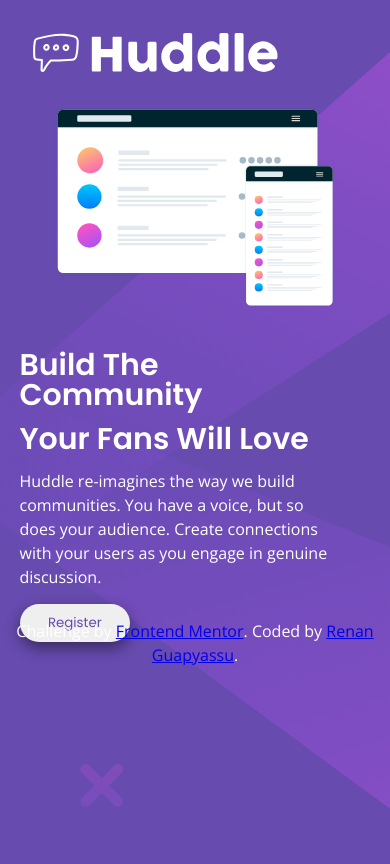
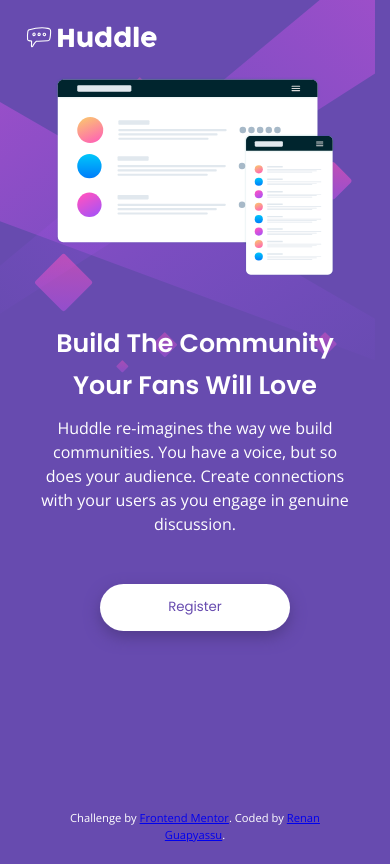
Before and after one commit to RenanGuapyassu/huddle-landing-page-with-single-introductory-section-master, a plain HTML site: page index.html in a window 390 px wide. Drawn offline with nearby package versions, Linux system fonts and the light colour scheme.

Commit message:
Add files via upload

```diff
--- a/style.css
+++ b/style.css
@@ -7,7 +7,7 @@ body{
     color: white;
     background-color: hsl(257, 40%, 49%);
     background-image: url(./images/bg-desktop.svg);
-    background-size: cover;
+    /* background-size: cover; */
     background-repeat: no-repeat;
     max-height: 100vh;
     width: 100vw;
@@ -39,6 +39,7 @@ main{
     margin: 5%;
 }
 .register{
+    margin-top: 5%;
     display: grid;
     align-items: start;
     height: 100%;
@@ -47,21 +48,38 @@ main{
     grid-gap:5%
 }
 button{
+    background-color: white;
     height: 3.5em;
-    width: 35%;
+    width: 200px;
     border-radius: 25px;
     font-family: 'Poppins', sans-serif;
     color: hsl(257, 40%, 49%);
     border-style: none;
-    box-shadow: 0px 6px 15px 0px #00000073;
+    box-shadow: 0px 6px 15px 0px hsl(257, 40%, 39%);
+    cursor: pointer;
+}
+button:hover{
+    background-color: violet;
+    transition-duration: 500ms;
+    color: white;
+
 }
 footer{
     text-align: center;
 }
 @media screen and (max-width: 500px){
+    header img{
+        width: 40%;
+    }
+    body{
+        background-image: url(./images/bg-mobile.svg);
+        }
     main{
         grid-template-columns: auto;
         grid-template-rows: auto auto;
+        grid-gap: 0;
+        height: auto;
+
     }
     .mockup{
         display: flex;
@@ -74,5 +92,22 @@ footer{
         display: flex;
         flex-direction: column;
         justify-content: center;
+        padding: 5%;
+        align-items: center;
+        height: 40vh;
+        text-align: center;
+    }
+    h1{
+        font-size: 3vh;
+    }
+    button{
+        margin-top: 10%;
+        width: 60%;
+    }
+    footer{
+        font-size: .7em;
+        position:absolute;
+        bottom:0;
+        margin: 0 10%;
     }
 }
```
Also changed, not shown: index.html (line endings or trailing spaces).
